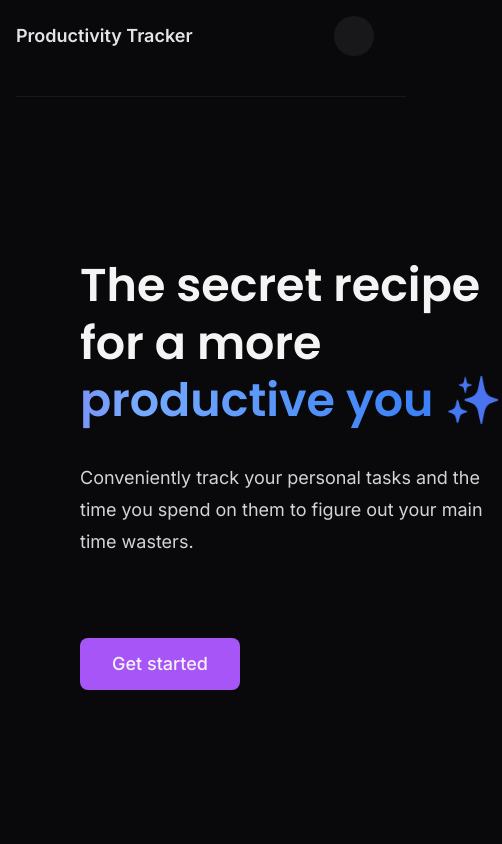
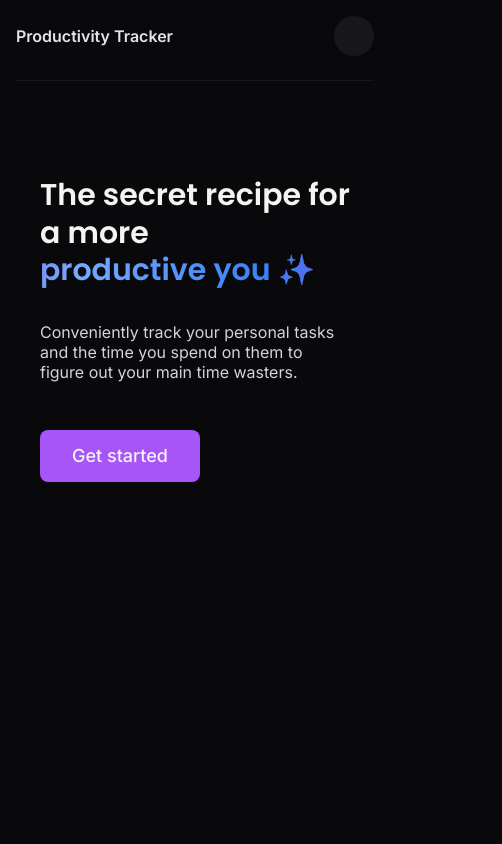
Before and after one commit to CarboxyDev/Effichron, a Next.js app: page / in a window 390 px wide. Shown: the top 844 px of the page, 502 px wide, since content can reach past the window. Built offline with nearby package versions, Linux system fonts and the light colour scheme; no server answers; some icons are missing; what tailwindcss-debug-screens would draw is missing.

Commit message:
Add mobile support for home page

```diff
--- a/src/app/page.tsx
+++ b/src/app/page.tsx
@@ -13,25 +13,25 @@ export default function HomePage() {
     <main className="flex flex-col">
       <Toaster position="top-left" />
       <Navbar variant="with-branding" />
-      <div className="mx-4 mt-6 h-px w-full bg-zinc-900"></div>
-      <div className="mx-20 mt-40">
+      <div className="mx-4 mt-2 h-px bg-zinc-900 md:mt-6"></div>
+      <div className="mx-10 mt-24 md:mx-20 md:mt-40">
         <div className="flex flex-row">
-          <div className="max-w-2xl">
+          <div className="md:max-w-2xl">
             <h1
               className={cn(
                 headingFont.className,
-                'text-[46px] font-semibold leading-tight text-zinc-100'
+                'text-3xl font-semibold leading-tight text-zinc-100 md:text-[46px]'
               )}
             >
               The secret recipe for a more{' '}
               <span className="magic-text">productive you ✨</span>
             </h1>
-            <p className="mt-8 text-lg leading-8 text-zinc-300">
+            <p className="mt-8 text-base leading-tight text-zinc-300 md:text-lg md:leading-8">
               Conveniently track your personal tasks and the time you spend on
               them to figure out your main time wasters.
             </p>
             <Link href="/timer">
-              <button className="mt-20 rounded-lg bg-purple-500 px-8 py-3 text-lg font-medium transition delay-200 duration-300 ease-in-out hover:scale-105 hover:cursor-pointer hover:bg-purple-500/90 active:scale-95">
+              <button className="mt-12 rounded-lg bg-purple-500 px-8 py-3 text-lg font-medium transition delay-200 duration-300 ease-in-out hover:scale-105 hover:cursor-pointer hover:bg-purple-500/90 active:scale-95 md:mt-20">
                 Get started
               </button>
             </Link>
--- a/src/components/Navbar.tsx
+++ b/src/components/Navbar.tsx
@@ -60,7 +60,7 @@ const Navbar = (props: NavbarProps) => {
       <div className="flex w-full select-none flex-row items-center px-4 py-4">
         {variant === 'with-branding' && (
           <div>
-            <h2 className="text-lg font-semibold text-zinc-200">
+            <h2 className="text-md font-semibold text-zinc-200 md:text-lg">
               Productivity Tracker
             </h2>
           </div>
```
